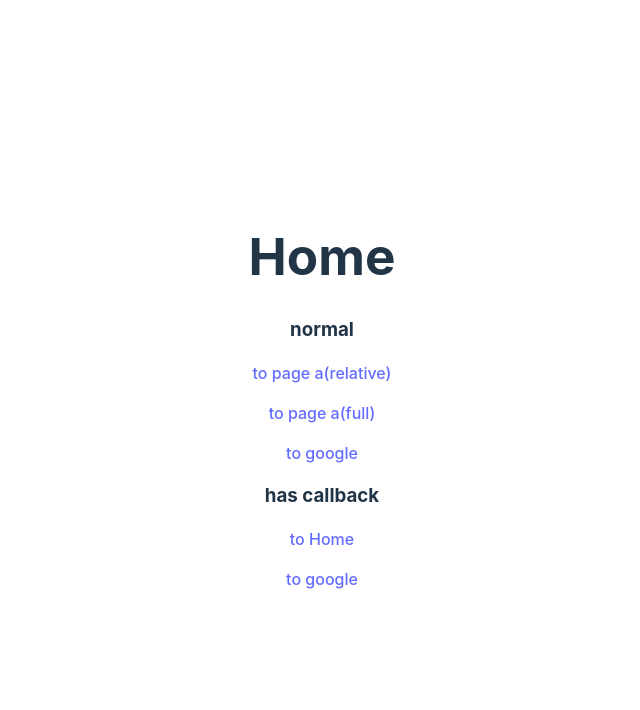
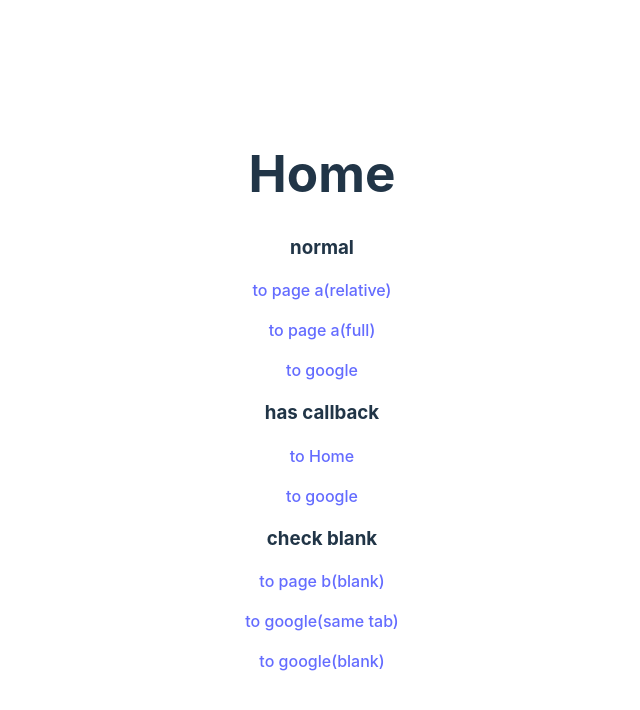
Before and after one commit to babu-ch/vue3-a-to-router-link, a Vue app: page / in a window 1280 px wide. Shown: the top 710 px of the page, without its empty margins (318-958 px from the left). Built offline with nearby package versions, Linux system fonts and the light colour scheme.

Commit message:
add prop

```diff
--- a/src/App.vue
+++ b/src/App.vue
@@ -10,6 +10,12 @@
     @afterMoveExternal="afterMoveExternal"
     @afterMoveInternal="afterMoveInternal"
     @afterMove="afterMove"
+  />
+  <h3>check blank</h3>
+  <AToRouterLink
+      :html="blankHtml"
+      :check-blank-external-link="true"
+      :check-blank-internal-link="true"
   />
 </template>
 
@@ -31,6 +37,10 @@ const beforeMoveExternal = async (href: String) => {
 const afterMoveExternal = (href: String) => {console.log("afterMoveExternal", href)}
 const afterMoveInternal = (href: String) => {console.log("afterMoveInternal", href)}
 const afterMove = (href: String) => {console.log("afterMove", href)}
+
+const blankHtml = `<p><a href="/b" target="_blank">to page b(blank)</a></p>` +
+    `<p><a href="https://google.com">to google(same tab)</a></p>` +
+    `<p><a href="https://google.com" target="_blank">to google(blank)</a></p>`
 </script>
 
 <style scoped></style>
--- a/src/components/AToRouterLink.vue
+++ b/src/components/AToRouterLink.vue
@@ -36,8 +36,20 @@ const props = defineProps({
     type: Function,
     required: false,
   },
+  // check target=_blank internal link
+  checkBlankInternalLink: {
+    type: Boolean,
+    required: false,
+    default: false,
+  },
+  // check target=_blank external link
+  checkBlankExternalLink: {
+    type: Boolean,
+    required: false,
+    default: false,
+  }
 })
-const { beforeMoveInternalCallBack, beforeMoveExternalCallBack } = toRefs(props)
+const { beforeMoveInternalCallBack, beforeMoveExternalCallBack, checkBlankExternalLink, checkBlankInternalLink } = toRefs(props)
 
 const router = useRouter()
 
@@ -57,18 +69,28 @@ const onClick = async (event: Event) => {
 
   const href = target.href
   const origin = window.location.origin
+  const isBlank = target.target === "_blank"
 
   if (href.startsWith(origin)) {
     if (!( await callCb(beforeMoveInternalCallBack, href))) {
       return
     }
-    await router.push(href.replace(origin, ""))
+    if (checkBlankInternalLink?.value && isBlank) {
+      window.open(href, "_blank")
+    } else {
+      await router.push(href.replace(origin, ""))
+    }
     emits("afterMoveInternal", href)
   } else {
     if (!( await callCb(beforeMoveExternalCallBack, href))) {
       return
     }
-    window.open(href)
+    if (checkBlankExternalLink?.value) {
+      window.open(href, isBlank ? "_blank" : "_self")
+    } else {
+      // default is blank
+      window.open(href, "_blank")
+    }
     emits("afterMoveExternal", href)
   }
   emits("afterMove", href)
```
Also changed, not shown: 1 other file (tests, documents, lock files or other folders).
